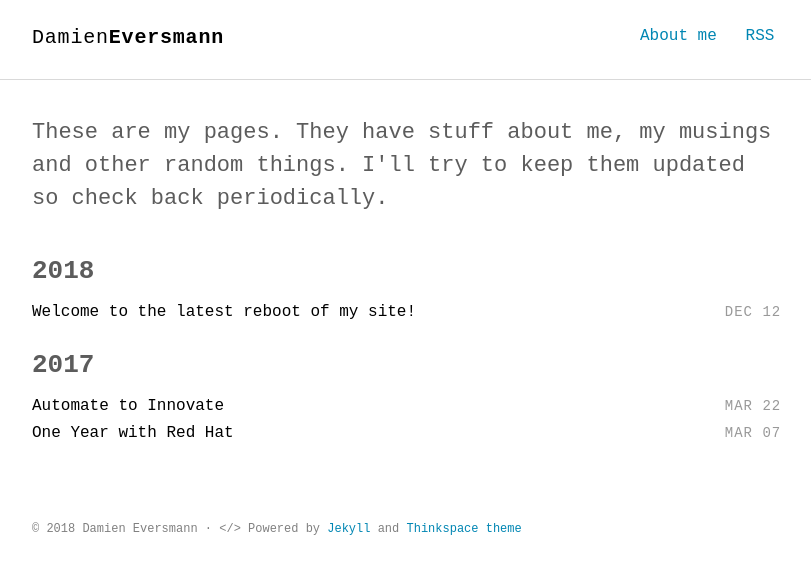
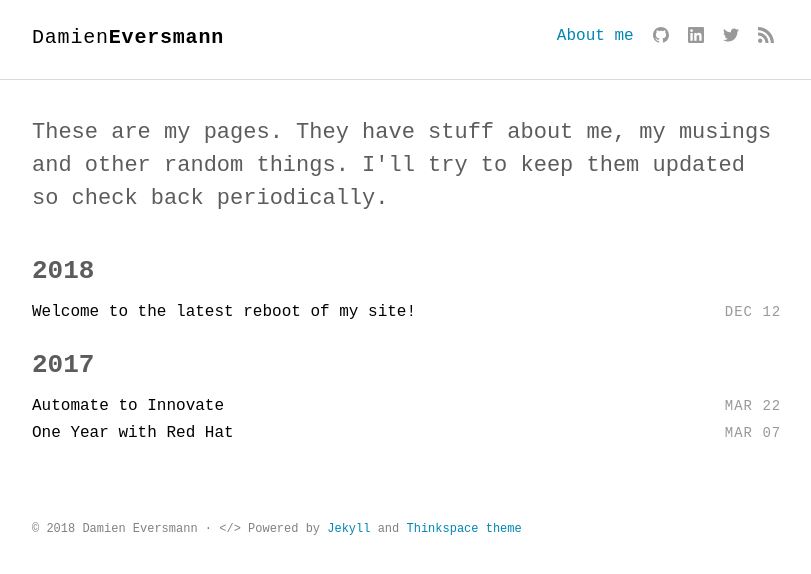
Before and after one commit to deversmann/eversmann.com, a Jekyll site: the page built from index.html, in a window 1280 px wide. Shown: the top 574 px of the page, without its empty margins (232-1043 px from the left). Built offline with Jekyll 4.4.1, drawn with Linux system fonts in a browser that asks for light colours; some web fonts are replaced.

Commit message:
Adding social icons in nav

```diff
--- a/_config.yml
+++ b/_config.yml
@@ -9,6 +9,9 @@ cover         : "" # image uri like logo/cover image for site seo
 
 google_analytics  : UA-XXXXX-XX
 twitter_username  : "neimad"
+github_username   : "deversmann"
+linkedin_username : "eversmann"
+rss: rss
 comments_enabled  : false # if enabled (set to true), please provide your disqus_username
 disqus_shortname  : ""
 postshare_enabled : false
@@ -42,6 +45,6 @@ navbar:
   - slug : blog
     title: Blog
 
+exclude: ["gulp", "node_modules", "bower", "bower_components", "config.rb", "src", "Gemfile", "Gemfile.lock", ".rvmrc", ".rbenv-version", "package.json", "gulpfile.js", "README.md", "Rakefile", "changelog.md", "script"]
+
 github: [metadata]
-
-exclude: ["gulp", "node_modules", "bower", "bower_components", "config.rb", "src", "Gemfile", "Gemfile.lock", ".rvmrc", ".rbenv-version", "package.json", "gulpfile.js", "README.md", "Rakefile", "changelog.md", "script"]
--- a/_includes/nav.html
+++ b/_includes/nav.html
@@ -4,7 +4,18 @@
     <h1 class="logo"><a href="{{ '/' | prepend: site.baseurl | prepend: site.url }}">{{ site.title_left }}<span>{{ site.title_right }}</span></a></h1>
     <ul class="navbar">
       <li><a href="{{ '/about' | prepend: site.baseurl | prepend: site.url }}">About me</a></li>
-      <li><a href="{{ "/feed.xml" | prepend: site.baseurl | prepend: site.url }}" target="_blank">RSS</a></li>
+      {%- if site.dribbble_username -%}<li><a href="https://dribbble.com/{{ site.dribbble_username| cgi_escape | escape }}"><svg class="svg-icon"><use xlink:href="{{ '/assets/minima-social-icons.svg#dribbble' | relative_url }}"></use></svg> <span class="username">{{ site.dribbble_username| escape }}</span></a></li>{%- endif -%}
+      {%- if site.facebook_username -%}<li><a href="https://www.facebook.com/{{ site.facebook_username| cgi_escape | escape }}"><svg class="svg-icon"><use xlink:href="{{ '/assets/minima-social-icons.svg#facebook' | relative_url }}"></use></svg> <span class="username">{{ site.facebook_username| escape }}</span></a></li>{%- endif -%}
+      {%- if site.flickr_username -%}<li><a href="https://www.flickr.com/photos/{{ site.flickr_username| cgi_escape | escape }}"><svg class="svg-icon"><use xlink:href="{{ '/assets/minima-social-icons.svg#flickr' | relative_url }}"></use></svg> <span class="username">{{ site.flickr_username| escape }}</span></a></li>{%- endif -%}
+      {%- if site.github_username -%}<li><a href="https://github.com/{{ site.github_username| cgi_escape | escape }}"><svg class="svg-icon"><use xlink:href="{{ '/assets/minima-social-icons.svg#github' | relative_url }}"></use></svg> <span class="username">{{ site.github_username| escape }}</span></a></li>{%- endif -%}
+      {%- if site.instagram_username -%}<li><a href="https://instagram.com/{{ site.instagram_username| cgi_escape | escape }}"><svg class="svg-icon"><use xlink:href="{{ '/assets/minima-social-icons.svg#instagram' | relative_url }}"></use></svg> <span class="username">{{ site.instagram_username| escape }}</span></a></li>{%- endif -%}
+      {%- if site.linkedin_username -%}<li><a href="https://www.linkedin.com/in/{{ site.linkedin_username| cgi_escape | escape }}"><svg class="svg-icon"><use xlink:href="{{ '/assets/minima-social-icons.svg#linkedin' | relative_url }}"></use></svg> <span class="username">{{ site.linkedin_username| escape }}</span></a></li>{%- endif -%}
+      {%- if site.pinterest_username -%}<li><a href="https://www.pinterest.com/{{ site.pinterest_username| cgi_escape | escape }}"><svg class="svg-icon"><use xlink:href="{{ '/assets/minima-social-icons.svg#pinterest' | relative_url }}"></use></svg> <span class="username">{{ site.pinterest_username| escape }}</span></a></li>{%- endif -%}
+      {%- for mst in site.mastodon -%}{%- if mst.username and mst.instance -%}<li><a href="https://{{ mst.instance| cgi_escape | escape}}/@{{mst.username}}"><svg class="svg-icon"><use xlink:href="{{ '/assets/minima-social-icons.svg#mastodon' | relative_url }}"></use></svg> <span class="username">{{ mst.username|escape }}</span></a></li>{%- endif -%}{%- endfor -%}
+      {%- if site.twitter_username -%}<li><a href="https://www.twitter.com/{{ site.twitter_username| cgi_escape | escape }}"><svg class="svg-icon"><use xlink:href="{{ '/assets/minima-social-icons.svg#twitter' | relative_url }}"></use></svg> <span class="username">{{ site.twitter_username| escape }}</span></a></li>{%- endif -%}
+      {%- if site.youtube_username -%}<li><a href="https://youtube.com/{{ site.youtube_username| cgi_escape | escape }}"><svg class="svg-icon"><use xlink:href="{{ '/assets/minima-social-icons.svg#youtube' | relative_url }}"></use></svg> <span class="username">{{ site.youtube_username| escape }}</span></a></li>{%- endif -%}
+      {%- if site.googleplus_username -%}<li><a href="https://plus.google.com/{{ site.googleplus_username| escape }}"><svg class="svg-icon"><use xlink:href="{{ '/assets/minima-social-icons.svg#googleplus' | relative_url }}"></use></svg> <span class="username">{{ site.googleplus_username| escape }}</span></a></li>{%- endif -%}
+      {%- if site.rss -%}<li><a href="{{ 'feed.xml' | relative_url }}" target="_blank"><svg class="svg-icon"><use xlink:href="{{ '/assets/minima-social-icons.svg#rss' | relative_url }}"></use></svg> <span class="username">{{ site.rss | escape }}</span></a></li>{%- endif -%}
     </ul>
   </div>
 </nav>
--- a/assets/scss/main.scss
+++ b/assets/scss/main.scss
@@ -6,3 +6,19 @@
 
 @import "layout";
 @import "syntax-highlighting";
+
+/**
+ * Icons
+ */
+
+ .svg-icon {
+    width: 16px;
+    height: 16px;
+    display: inline-block;
+    fill: #{$medium-gray-color};
+    vertical-align: text-top;
+}
+
+span.username {
+    display: none;
+}
```
Also changed, not shown: assets/minima-social-icons.svg (added).
